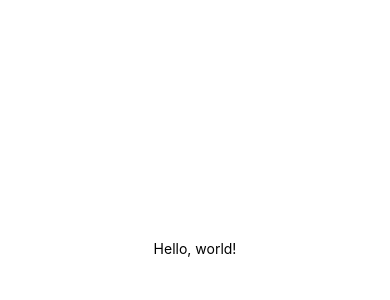
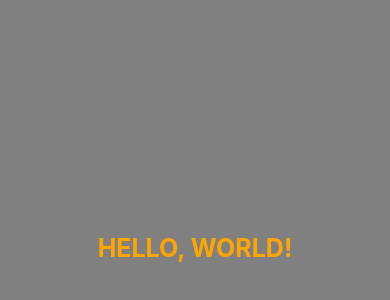
Before and after one commit to bugatino/gsa-reactnative, a React Native app: screen / in a window 390 px wide. Shown: the part 174-474 px from the top of the page. Built offline with nearby package versions, Linux system fonts and the light colour scheme.

Commit message:
style a component

```diff
--- a/App.js
+++ b/App.js
@@ -1,5 +1,5 @@
 import React from 'react';
-import {Text, View} from 'react-native';
+import {Text, View, StyleSheet} from 'react-native';
 
 function HelloWorldApp() {
   return (
@@ -8,9 +8,18 @@ function HelloWorldApp() {
         flex: 1,
         justifyContent: 'center',
         alignItems: 'center',
+        backgroundColor: 'gray',
       }}>
-      <Text>Hello, world!</Text>
+      <Text style={styles.text}>Hello, world!</Text>
     </View>
   );
 }
+const styles = StyleSheet.create({
+  text: {
+    color: 'orange',
+    fontSize: 25,
+    fontWeight: '700',
+    textTransform: 'uppercase',
+  },
+});
 export default HelloWorldApp;
```
